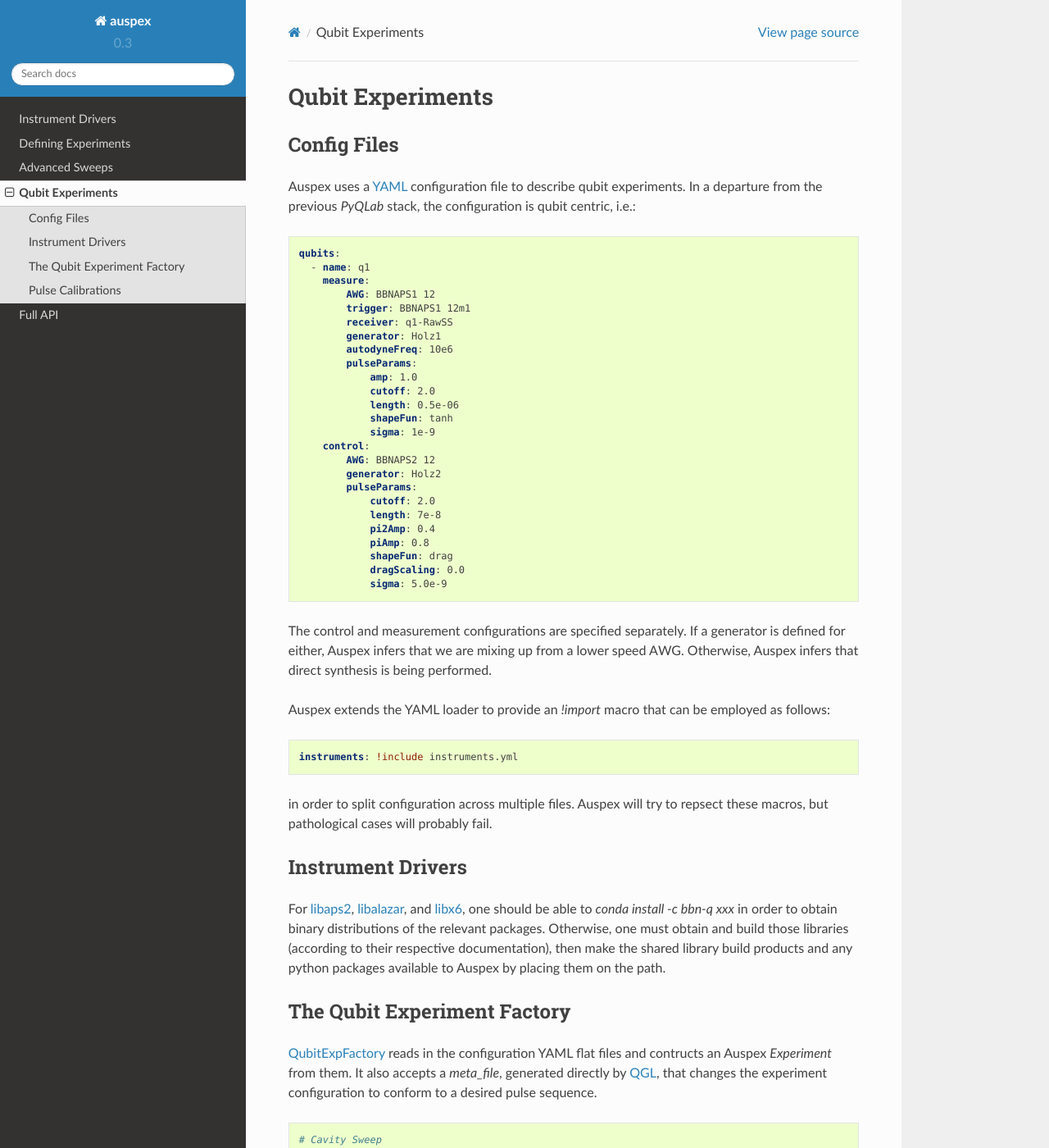
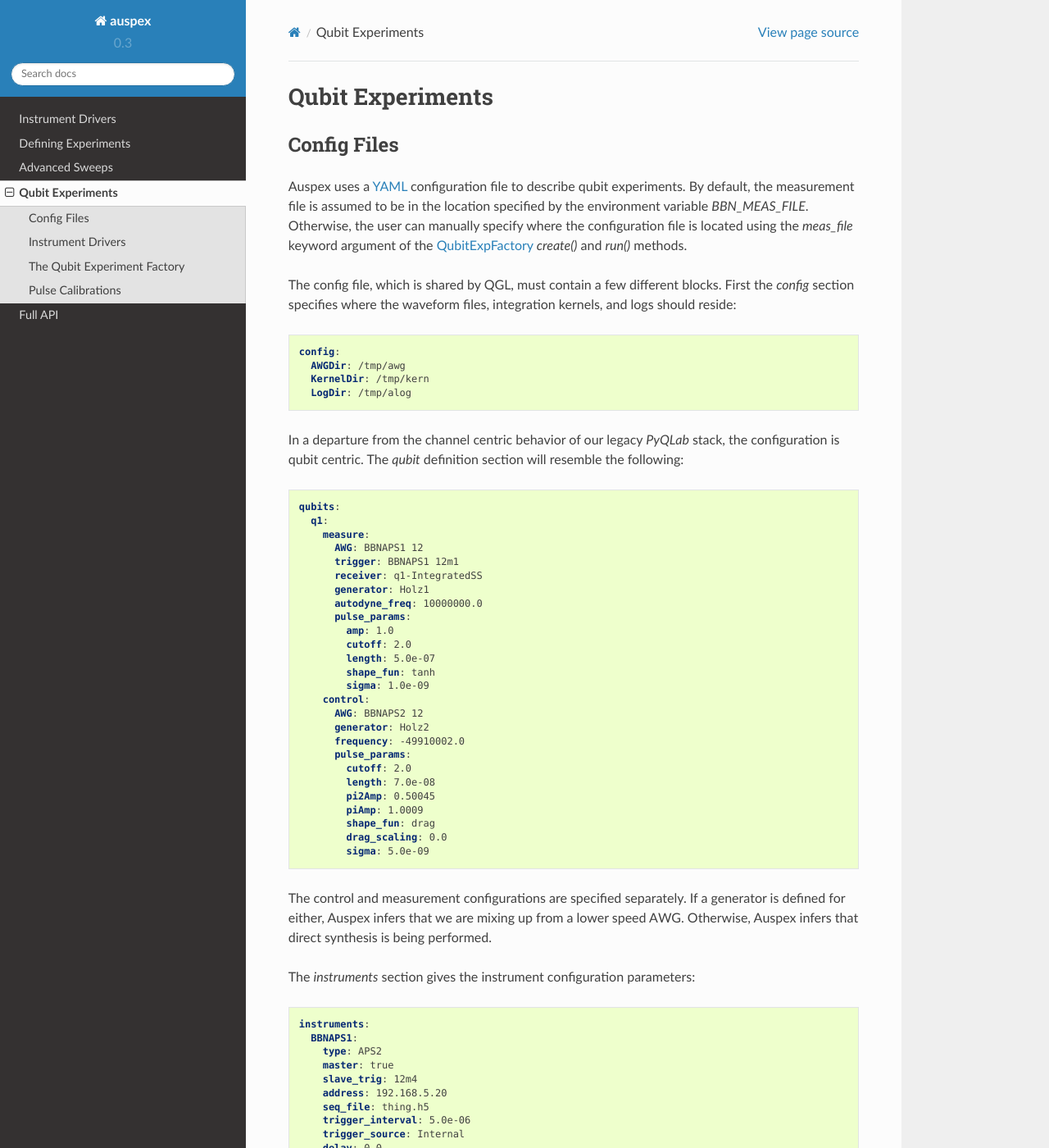
Before and after one commit to BBN-Q/Auspex, a Sphinx documentation site: the page built from doc/qubits.rst, in a window 1280 px wide and 1400 px high. Shown: the whole window at 82% size. Built offline with Sphinx 7.4.7 and the Read the Docs theme 2.0.0, drawn with Linux system fonts in a browser that asks for light colours; pages that are not in the unit, such as notebooks, are missing from menus; some of the changed text lies outside the part shown.

Commit message:
Updating docs

```diff
--- a/doc/qubits.rst
+++ b/doc/qubits.rst
@@ -7,45 +7,245 @@ Qubit Experiments
 Config Files
 ************
 
-Auspex uses a `YAML <http://www.yaml.org>`_ configuration file to describe qubit experiments. In a departure from the previous *PyQLab* stack, the configuration is qubit centric, i.e.:
+Auspex uses a `YAML <http://www.yaml.org>`_ configuration file to describe qubit experiments. By default, the measurement file is assumed to be in the location specified by the environment variable *BBN_MEAS_FILE*. Otherwise, the user can manually specify where the configuration file is located using the *meas_file* keyword argument of the :ref:`QubitExpFactory <qubitexpfactory>` *create()* and *run()* methods.
+
+The config file, which is shared by QGL, must contain a few different blocks. First the *config* section specifies where the waveform files, integration kernels, and logs should reside:
 
 .. code-block:: yaml
 
-   qubits:
-     - name: q1
-       measure:
-           AWG: BBNAPS1 12
-           trigger: BBNAPS1 12m1
-           receiver: q1-RawSS
-           generator: Holz1
-           autodyneFreq: 10e6
-           pulseParams:
-               amp: 1.0
-               cutoff: 2.0
-               length: 0.5e-06
-               shapeFun: tanh
-               sigma: 1e-9
-       control:
-           AWG: BBNAPS2 12
-           generator: Holz2
-           pulseParams:
-               cutoff: 2.0
-               length: 7e-8
-               pi2Amp: 0.4
-               piAmp: 0.8
-               shapeFun: drag
-               dragScaling: 0.0
-               sigma: 5.0e-9
+  config:
+    AWGDir: /tmp/awg
+    KernelDir: /tmp/kern
+    LogDir: /tmp/alog
+
+In a departure from the channel centric behavior of our legacy *PyQLab* stack, the configuration is qubit centric. The *qubit* definition section will resemble the following:
+
+.. code-block:: yaml
+
+  qubits:
+    q1:
+      measure:
+        AWG: BBNAPS1 12
+        trigger: BBNAPS1 12m1
+        receiver: q1-IntegratedSS
+        generator: Holz1
+        autodyne_freq: 10000000.0
+        pulse_params:
+          amp: 1.0
+          cutoff: 2.0
+          length: 5.0e-07
+          shape_fun: tanh
+          sigma: 1.0e-09
+      control:
+        AWG: BBNAPS2 12
+        generator: Holz2
+        frequency: -49910002.0
+        pulse_params:
+          cutoff: 2.0
+          length: 7.0e-08
+          pi2Amp: 0.50045
+          piAmp: 1.0009
+          shape_fun: drag
+          drag_scaling: 0.0
+          sigma: 5.0e-09
 
 The control and measurement configurations are specified separately. If a generator is defined for either, Auspex infers that we are mixing up from a lower speed AWG. Otherwise, Auspex infers that direct synthesis is being performed.
 
-Auspex extends the YAML loader to provide an *!import* macro that can be employed as follows:
+The *instruments* section gives the instrument configuration parameters:
 
 .. code-block:: yaml
 
-    instruments: !include instruments.yml
+  instruments:
+    BBNAPS1:
+      type: APS2
+      master: true
+      slave_trig: 12m4
+      address: 192.168.5.20
+      seq_file: thing.h5
+      trigger_interval: 5.0e-06
+      trigger_source: Internal
+      delay: 0.0
+      tx_channels:
+        '12':
+          phase_skew: -11.73
+          amp_factor: 0.898
+          '1':
+            offset: 0.1
+            amplitude: 0.9
+          '2':
+            offset: 0.02
+            amplitude: 0.8
+      markers:
+        12m1:
+          delay: -5.0e-08
+        12m2:
+          delay: 0.0
+        12m3:
+          delay: 0.0
+        12m4:
+          delay: 0.0
+      enabled: true
+    BBNAPS2:
+      type: APS2
+      master: false
+      address: 192.168.5.21
+      seq_file: thing2.h5
+      trigger_interval: 5.0e-06
+      trigger_source: External
+      delay: 0.0
+      tx_channels:
+        '12':
+          phase_skew: 10
+          amp_factor: 0.898
+          '1':
+            offset: 0.10022
+            amplitude: 0.9
+          '2':
+            offset: 0.020220000000000002
+            amplitude: 0.8
+      markers:
+        12m1:
+          delay: -5.0e-08
+        12m2:
+          delay: 0.0
+        12m3:
+          delay: 0.0
+        12m4:
+          delay: 0.0
+      enabled: true
+    X6-1:
+      type: X6
+      address: 0
+      acquire_mode: digitizer
+      gen_fake_data: true
+      ideal_data: cal_fake_data
+      reference: external
+      record_length: 1024
+      nbr_segments: 1
+      nbr_round_robins: 20
+      rx_channels:
+        '1':
+        '2':
+      streams: [raw, result1, result2]
+      enabled: true
+      exp_step: 0
+    Holz1:
+      type: HolzworthHS9000
+      address: HS9004A-009-1
+      power: -10
+      frequency: 6000000000.0
+      enabled: true
+    Holz2:
+      type: HolzworthHS9000
+      address: HS9004A-009-2
+      power: -10
+      frequency: 5000090023.0
+      enabled: true
 
-in order to split configuration across multiple files. Auspex will try to repsect these macros, but pathological cases will probably fail.
+Note how the APS2 devices are defined. Each instrument *should* (have patience) possess the *yaml_template* class property that gives an example of the yaml configuration that can be found by running, e.g.:
+
+.. code-block:: python
+
+  from auspex.instruments import APS2
+  APS2.yaml_template
+
+Also, note that the instruments referenced in the *qubits* section are defined in the *instruments* section. The *filter* pipeline, which controls the processing of data, can be defined as follows:
+
+.. code-block:: yaml
+
+  filters:
+    q1-RawSS:
+      type: X6StreamSelector
+      source: X6-1
+      stream_type: Raw
+      channel: 1
+      dsp_channel: 1
+      enabled: true
+    q1-IntegratedSS:
+      type: X6StreamSelector
+      source: X6-1
+      stream_type: Integrated
+      channel: 1
+      dsp_channel: 0
+      kernel: np.ones(1024, dtype=np.float64)
+      enabled: true
+    Demod-q1:
+      type: Channelizer
+      source: q1-RawSS
+      decimation_factor: 4
+      frequency: 10000000.0
+      bandwidth: 5000000.0
+      enabled: true
+    Int-q1:
+      type: KernelIntegrator
+      source: Demod-q1
+      box_car_start: 5.0e-07
+      box_car_stop: 9.0e-07
+      enabled: true
+    avg-q1:
+      type: Averager
+      source: Int-q1
+      axis: round_robins
+      enabled: true
+    avg-q1-int:
+      type: Averager
+      source: q1-IntegratedSS
+      axis: round_robins
+      enabled: true
+    final-avg-buff:
+      type: DataBuffer
+      source: avg-q1 final_average
+      enabled: false
+    final-avgint-buff:
+      type: DataBuffer
+      source: avg-q1-int final_average
+      enabled: false
+    partial-avg-buff:
+      type: DataBuffer
+      source: avg-q1 partial_average
+      enabled: false
+    q1-IntPlot:
+      type: Plotter
+      source: avg-q1 final_average
+      plot_dims: 1
+      plot_mode: real/imag
+      enabled: false
+    q1-DirectIntPlot:
+      type: Plotter
+      source: avg-q1-int final_average
+      plot_dims: 1
+      plot_mode: real/imag
+      enabled: false
+    q1-DirectIntPlot-unroll:
+      type: Plotter
+      source: q1-IntegratedSS final_average
+      plot_dims: 0
+      plot_mode: real/imag
+      enabled: false
+    q1-WriteToHDF5:
+      source: avg-q1-int final_average
+      enabled: true
+      compression: true
+      type: WriteToHDF5
+      filename: .\test
+      groupname: main
+      add_date: false
+      save_settings: false
+
+**However**, we advise that the user not directly edit the filter section when possible. Our GUI node editor `Quince <https://github.com/bbn-q/quince>`_ can be used to graphically edit the filter pipeline, and can be easily launched from the python environment by running.
+
+.. code-block:: python
+
+    from from auspex.exp_factory import quince
+    quince() # takes an optional argument giving the measurement file
+
+In order to split configuration across multiple files, Auspex extends the YAML loader to provide an *!import* macro that can be employed as follows:
+
+.. code-block:: yaml
+
+  instruments: !include instruments.yml
+
+Auspex will try to repsect these macros, but pathological cases will probably fail.
 
 Instrument Drivers
 ******************
@@ -70,3 +271,5 @@ The Qubit Experiment Factory
 
 Pulse Calibrations
 ******************
+
+To be added.
```
Also changed, not shown: other parts of doc/qubits.rst (+1 -0 lines), doc/api/auspex.filters.rst (+7 -0 lines), doc/api/auspex.rst (+8 -8 lines).
